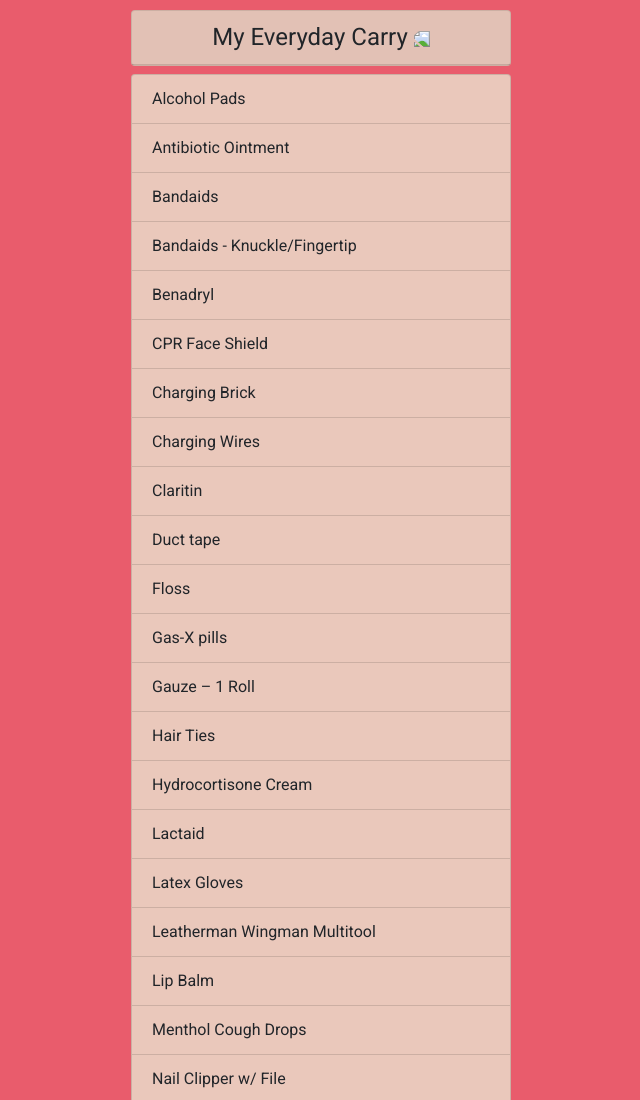
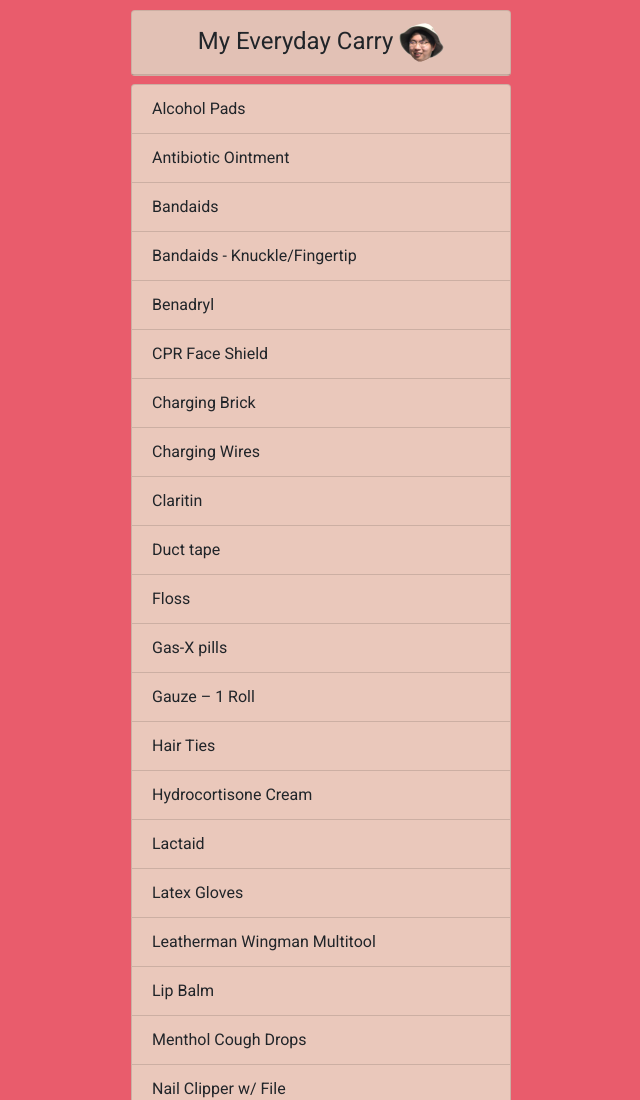
Before and after one commit to EmeraldPine/SRC-Website, a plain HTML site: page index.html in a window 1280 px wide. Shown: the top 1100 px of the page, without its empty margins (319-959 px from the left). Drawn offline with nearby package versions, Linux system fonts and the light colour scheme; the site is published under a folder, as on GitHub Pages, so addresses that start at the root find nothing.

Commit message:
small adjustments

```diff
--- a/index.html
+++ b/index.html
@@ -31,7 +31,7 @@
 <div class="container-fluid">
     <div class="image col-12 col-lg-4 mx-auto">
         <div class = "card text-center">
-            <h4 class="card-header ">My Everyday Carry <img src="/images/bestHat.png" id="slidecaption"></h4>
+            <h4 class="card-header ">My Everyday Carry <img src="images/bestHat.png" id="slidecaption"></h4>
         </div>
 
         <ul class="list-group py-2">
```
